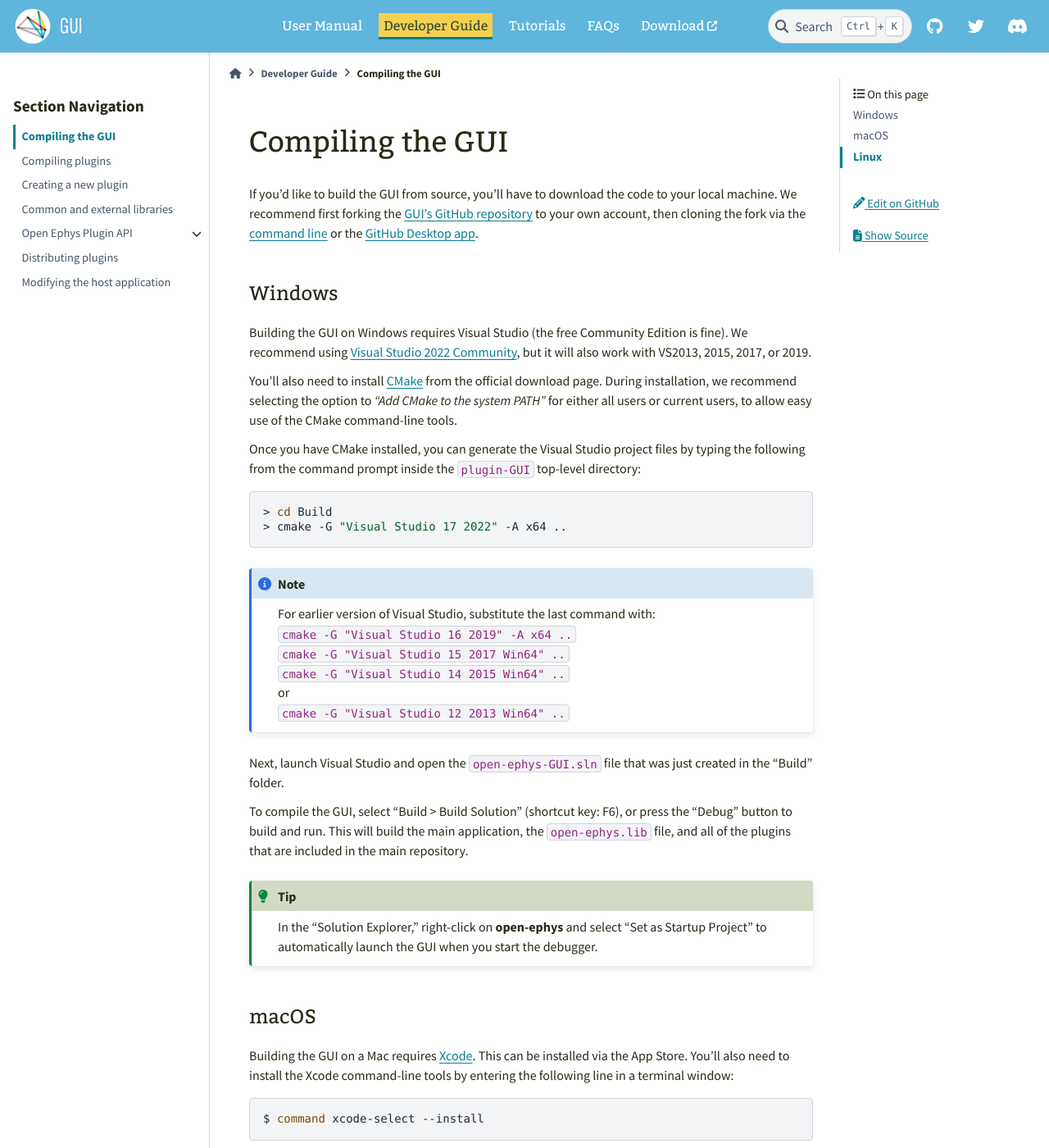
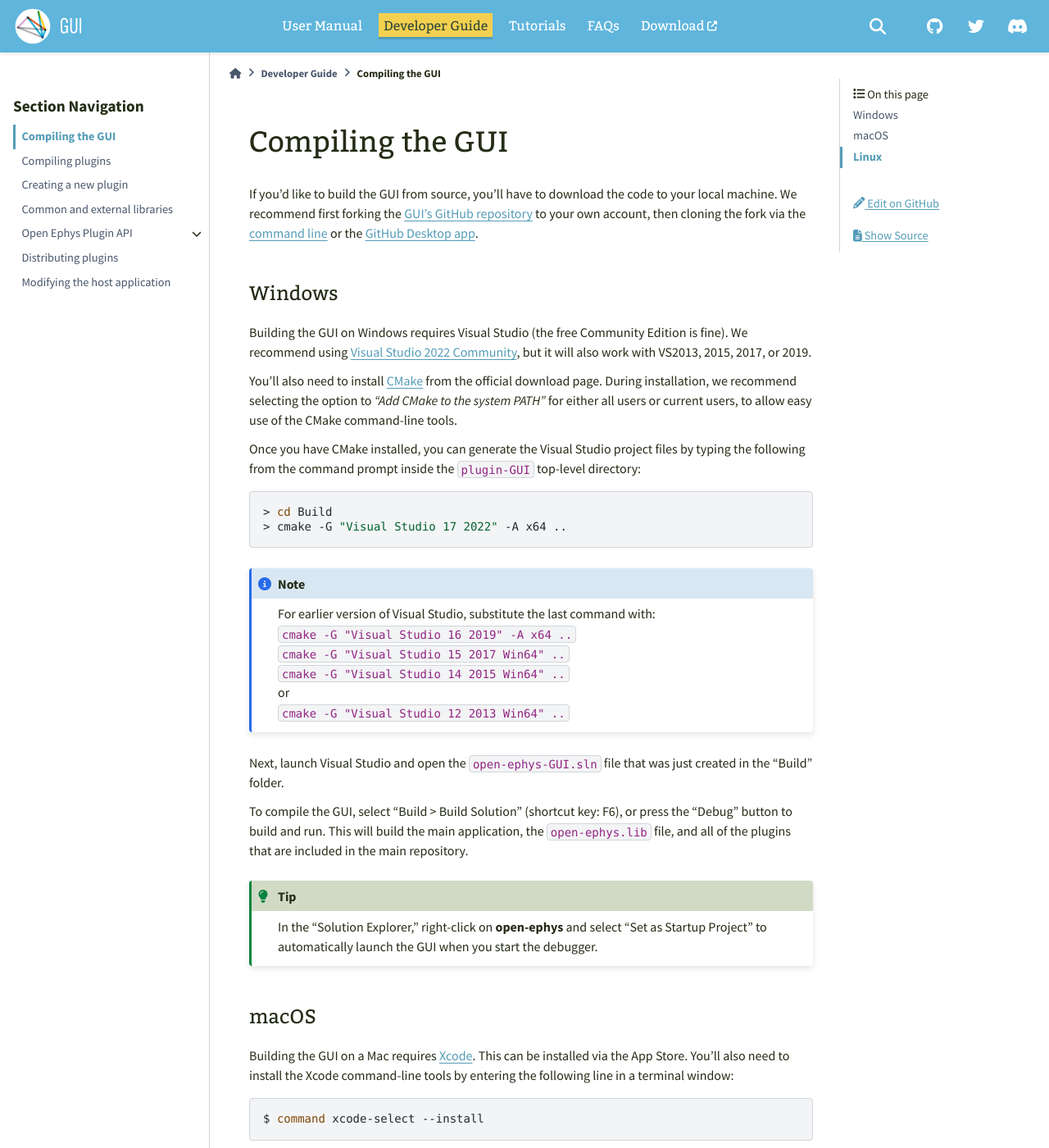
Before and after one commit to open-ephys/gui-docs, a Sphinx documentation site: the page built from source/Developer-Guide/Compiling-the-GUI.rst, in a window 1280 px wide and 1400 px high. Shown: the whole window at 82% size. Built offline with Sphinx 7.4.7 and the PyData theme 0.15.4, drawn with Linux system fonts in a browser that asks for light colours.

Commit message:
Update PyData theme to v0.19.0

```diff
--- a/source/_static/theme_overrides.css
+++ b/source/_static/theme_overrides.css
@@ -31,6 +31,13 @@
   font-family: "Bitter";
   src: url("fonts/Bitter-Bold.ttf");
   font-weight: bold;
+}
+
+html[data-theme="light"] {
+  --pst-color-primary: #549cb8;
+  --pst-color-primary-highlight: #3c7084;
+  --pst-color-secondary: #967a93;
+  --pst-color-secondary-highlight: #7d657a;
 }
 
 /* navigation bar colors*/
--- a/source/conf.py
+++ b/source/conf.py
@@ -189,6 +189,7 @@
     'use_edit_page_button': True,
     "navigation_with_keys": True,
     "navbar_end": ["navbar-icon-links"],
+    "navbar_persistent": ["search-button"],
     "external_links": [{"name": "Download", "url": "https://open-ephys.org/gui"},],
     "navbar_align": "content",
     "footer_start": ["copyright"],
@@ -203,6 +204,7 @@
              url='https://discord.gg/WXAx2URNQU',
              icon='fab fa-discord')
     ],
+    "search_as_you_type": True,
     #'canonical_url': '',
     #'analytics_id': '',
     #'logo_only': False,
```
Also changed, not shown: 2 other files.
